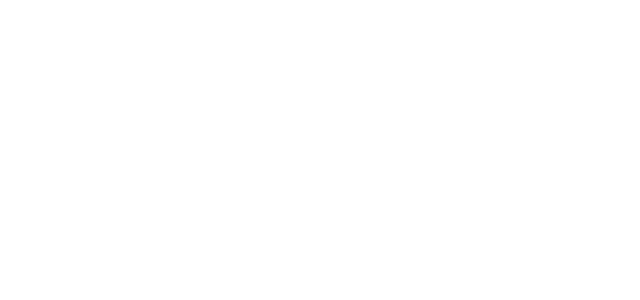
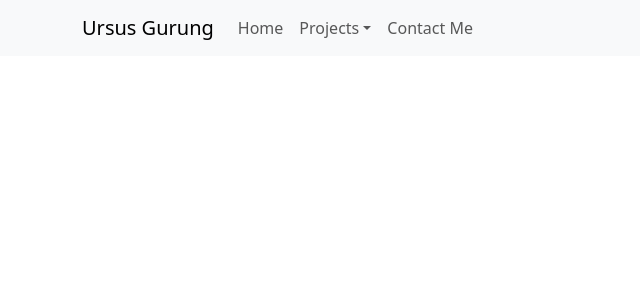
Before and after one commit to Moh-Zaman/Ursus-Gurung-Photography, a React (Vite) app: page / in a window 1280 px wide. Shown: the top 300 px of the page, without its empty margins (0-640 px from the left). Built offline with nearby package versions, Linux system fonts and the light colour scheme.

Commit message:
Navbar added

```diff
--- a/package.json
+++ b/package.json
@@ -10,7 +10,9 @@
     "preview": "vite preview"
   },
   "dependencies": {
+    "bootstrap": "^5.3.2",
     "react": "^18.2.0",
+    "react-bootstrap": "^2.10.0",
     "react-dom": "^18.2.0"
   },
   "devDependencies": {
--- a/src/App.jsx
+++ b/src/App.jsx
@@ -1,12 +1,13 @@
-import './App.css'
-import Navbar from './Components/NavBar/Navbar'
+import "./App.css";
+import NavbarDefault from "./Components/NavBar/Navbar";
+import "bootstrap/dist/css/bootstrap.min.css";
 
 function App() {
   return (
     <div>
-      <Navbar />
+      <NavbarDefault />
     </div>
-  )
+  );
 }
 
-export default App
+export default App;
--- a/src/Components/Navbar/Navbar.jsx
+++ b/src/Components/Navbar/Navbar.jsx
@@ -1,11 +1,39 @@
-import React from 'react'
+import React from "react";
+import Container from "react-bootstrap/Container";
+import Nav from "react-bootstrap/Nav";
+import Navbar from "react-bootstrap/Navbar";
+import NavDropdown from "react-bootstrap/NavDropdown";
 
-function Navbar() {
+function NavbarDefault() {
   return (
     <div>
-
+      <Navbar expand="lg" className="bg-body-tertiary">
+        <Container>
+          <Navbar.Brand href="#home">Ursus Gurung</Navbar.Brand>
+          <Navbar.Toggle aria-controls="basic-navbar-nav" />
+          <Navbar.Collapse id="basic-navbar-nav">
+            <Nav className="me-auto">
+              <Nav.Link href="#home">Home</Nav.Link>
+              <NavDropdown title="Projects" id="basic-nav-dropdown">
+                <NavDropdown.Item href="#action/3.1">Events</NavDropdown.Item>
+                <NavDropdown.Divider />
+                <NavDropdown.Item href="#action/3.2">Family</NavDropdown.Item>
+                <NavDropdown.Divider />
+                <NavDropdown.Item href="#action/3.3">Food</NavDropdown.Item>
+                <NavDropdown.Divider />
+                <NavDropdown.Item href="#action/3.4">Wedding</NavDropdown.Item>
+                <NavDropdown.Divider />
+                <NavDropdown.Item href="#action/3.4">
+                  Chicago Union
+                </NavDropdown.Item>
+              </NavDropdown>
+              <Nav.Link href="#link">Contact Me</Nav.Link>
+            </Nav>
+          </Navbar.Collapse>
+        </Container>
+      </Navbar>
     </div>
-  )
+  );
 }
 
-export default Navbar
+export default NavbarDefault;
```
Also changed, not shown: 1 other file (tests, documents, lock files or other folders).
